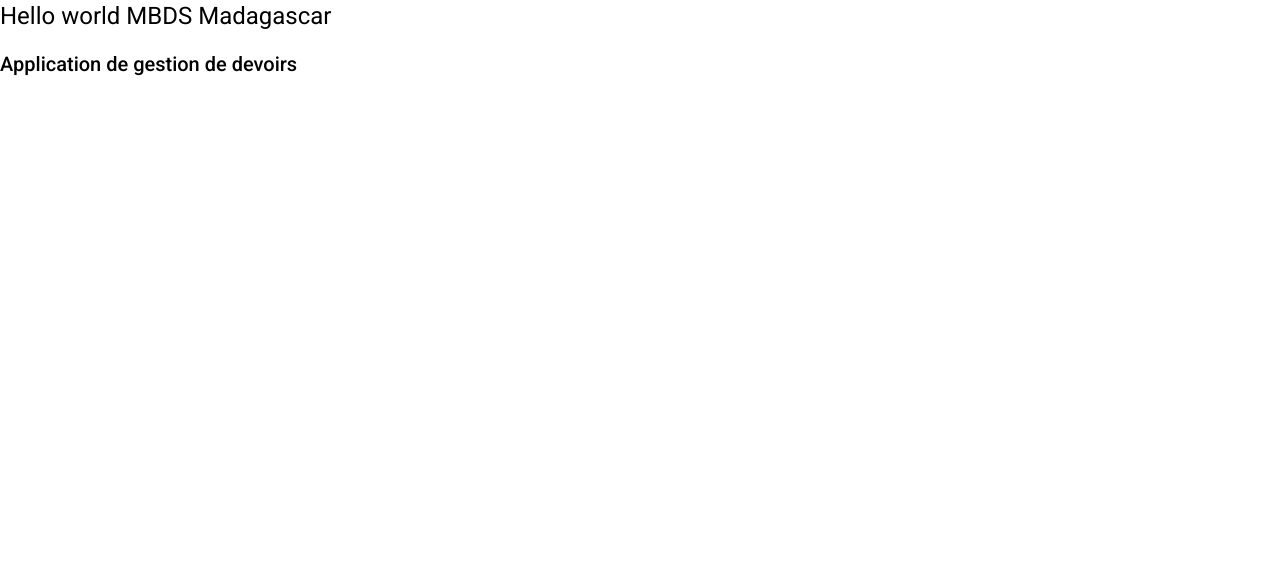
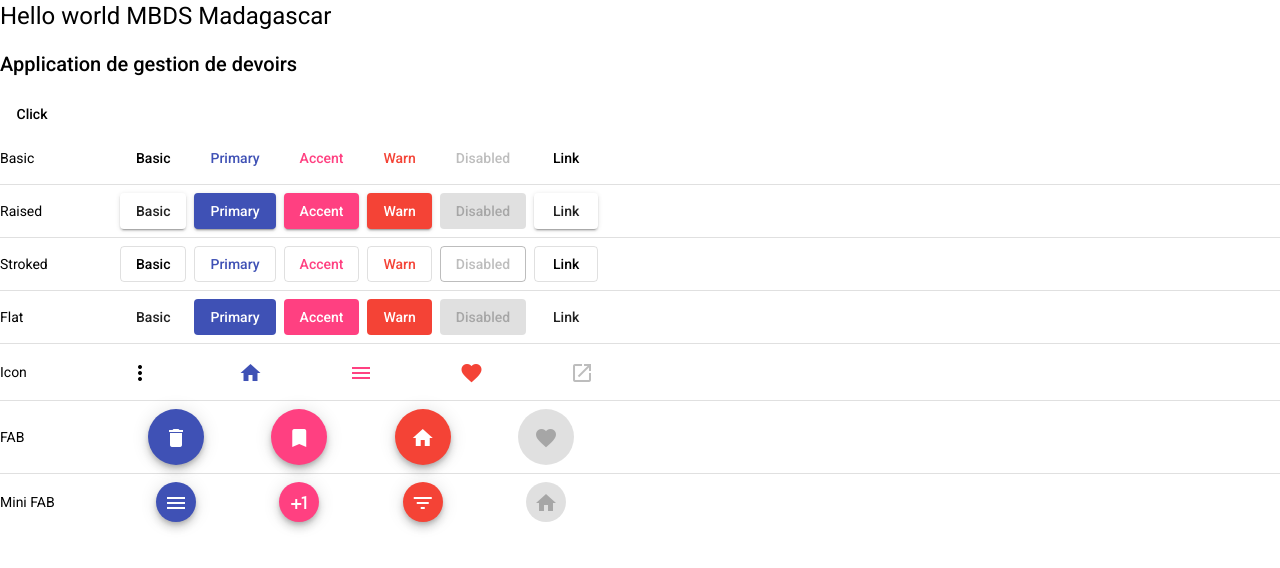
Before and after one commit to Nic2000/tp_angular, an Angular app: page / in a window 1280 px wide. Shown: the top 568 px of the page. Built offline with nearby package versions, Linux system fonts and the light colour scheme.

Commit message:
creation d'un nouveau composant

```diff
--- a/src/app/app.component.css
+++ b/src/app/app.component.css
@@ -0,0 +1,31 @@
+section {
+  display: table;
+}
+
+.example-label {
+  display: table-cell;
+  font-size: 14px;
+  margin-left: 8px;
+  min-width: 120px;
+}
+
+.example-button-row {
+  display: table-cell;
+  width: 490px;
+}
+
+.example-button-row .mat-button-base {
+  margin: 8px 8px 8px 0;
+}
+
+.example-flex-container {
+  display: flex;
+  justify-content: space-between;
+  flex-wrap: wrap;
+}
+
+.example-button-container {
+  display: flex;
+  justify-content: center;
+  width: 120px;
+}
--- a/src/app/app.component.html
+++ b/src/app/app.component.html
@@ -1,2 +1,130 @@
 <h1>Hello world MBDS Madagascar</h1>
 <h2>{{title}}</h2>
+<!--mat-button : directive custom -->
+<button mat-button>Click</button>
+<section>
+  <div class="example-label">Basic</div>
+  <div class="example-button-row">
+    <button mat-button>Basic</button>
+    <button mat-button color="primary">Primary</button>
+    <button mat-button color="accent">Accent</button>
+    <button mat-button color="warn">Warn</button>
+    <button mat-button disabled>Disabled</button>
+    <a mat-button href="https://www.google.com/" target="_blank">Link</a>
+  </div>
+</section>
+<mat-divider></mat-divider>
+<section>
+  <div class="example-label">Raised</div>
+  <div class="example-button-row">
+    <button mat-raised-button>Basic</button>
+    <button mat-raised-button color="primary">Primary</button>
+    <button mat-raised-button color="accent">Accent</button>
+    <button mat-raised-button color="warn">Warn</button>
+    <button mat-raised-button disabled>Disabled</button>
+    <a mat-raised-button href="https://www.google.com/" target="_blank">Link</a>
+  </div>
+</section>
+<mat-divider></mat-divider>
+<section>
+  <div class="example-label">Stroked</div>
+  <div class="example-button-row">
+    <button mat-stroked-button>Basic</button>
+    <button mat-stroked-button color="primary">Primary</button>
+    <button mat-stroked-button color="accent">Accent</button>
+    <button mat-stroked-button color="warn">Warn</button>
+    <button mat-stroked-button disabled>Disabled</button>
+    <a mat-stroked-button href="https://www.google.com/" target="_blank">Link</a>
+  </div>
+</section>
+<mat-divider></mat-divider>
+<section>
+  <div class="example-label">Flat</div>
+  <div class="example-button-row">
+    <button mat-flat-button>Basic</button>
+    <button mat-flat-button color="primary">Primary</button>
+    <button mat-flat-button color="accent">Accent</button>
+    <button mat-flat-button color="warn">Warn</button>
+    <button mat-flat-button disabled>Disabled</button>
+    <a mat-flat-button href="https://www.google.com/" target="_blank">Link</a>
+  </div>
+</section>
+<mat-divider></mat-divider>
+<section>
+  <div class="example-label">Icon</div>
+  <div class="example-button-row">
+    <div class="example-flex-container">
+      <button mat-icon-button aria-label="Example icon button with a vertical three dot icon">
+        <mat-icon>more_vert</mat-icon>
+      </button>
+      <button mat-icon-button color="primary" aria-label="Example icon button with a home icon">
+        <mat-icon>home</mat-icon>
+      </button>
+      <button mat-icon-button color="accent" aria-label="Example icon button with a menu icon">
+        <mat-icon>menu</mat-icon>
+      </button>
+      <button mat-icon-button color="warn" aria-label="Example icon button with a heart icon">
+        <mat-icon>favorite</mat-icon>
+      </button>
+      <button mat-icon-button disabled aria-label="Example icon button with a open in new tab icon">
+        <mat-icon>open_in_new</mat-icon>
+      </button>
+    </div>
+  </div>
+</section>
+<mat-divider></mat-divider>
+<section>
+  <div class="example-label">FAB</div>
+  <div class="example-button-row">
+    <div class="example-flex-container">
+      <div class="example-button-container">
+        <button mat-fab color="primary" aria-label="Example icon button with a delete icon">
+          <mat-icon>delete</mat-icon>
+        </button>
+      </div>
+      <div class="example-button-container">
+        <button mat-fab color="accent" aria-label="Example icon button with a bookmark icon">
+          <mat-icon>bookmark</mat-icon>
+        </button>
+      </div>
+      <div class="example-button-container">
+        <button mat-fab color="warn" aria-label="Example icon button with a home icon">
+          <mat-icon>home</mat-icon>
+        </button>
+      </div>
+      <div class="example-button-container">
+        <button mat-fab disabled aria-label="Example icon button with a heart icon">
+          <mat-icon>favorite</mat-icon>
+        </button>
+      </div>
+    </div>
+  </div>
+</section>
+<mat-divider></mat-divider>
+<section>
+  <div class="example-label">Mini FAB</div>
+  <div class="example-button-row">
+    <div class="example-flex-container">
+      <div class="example-button-container">
+        <button mat-mini-fab color="primary" aria-label="Example icon button with a menu icon">
+          <mat-icon>menu</mat-icon>
+        </button>
+      </div>
+      <div class="example-button-container">
+        <button mat-mini-fab color="accent" aria-label="Example icon button with a plus one icon">
+          <mat-icon>plus_one</mat-icon>
+        </button>
+      </div>
+      <div class="example-button-container">
+        <button mat-mini-fab color="warn" aria-label="Example icon button with a filter list icon">
+          <mat-icon>filter_list</mat-icon>
+        </button>
+      </div>
+      <div class="example-button-container">
+        <button mat-mini-fab disabled aria-label="Example icon button with a home icon">
+          <mat-icon>home</mat-icon>
+        </button>
+      </div>
+    </div>
+  </div>
+</section>
--- /dev/null
+++ b/src/app/assignments/assignments.component.html
@@ -0,0 +1 @@
+<p>assignments works!</p>
--- /dev/null
+++ b/src/app/assignments/assignments.component.ts
@@ -0,0 +1,15 @@
+import { Component, OnInit } from '@angular/core';
+
+@Component({
+  selector: 'app-assignments',
+  templateUrl: './assignments.component.html',
+  styleUrls: ['./assignments.component.css']
+})
+export class AssignmentsComponent implements OnInit {
+
+  constructor() { }
+
+  ngOnInit(): void {
+  }
+
+}
```
Also changed, not shown: src/app/app.module.ts (+13 -2 lines), src/app/assignments/assignments.component.css (added).
